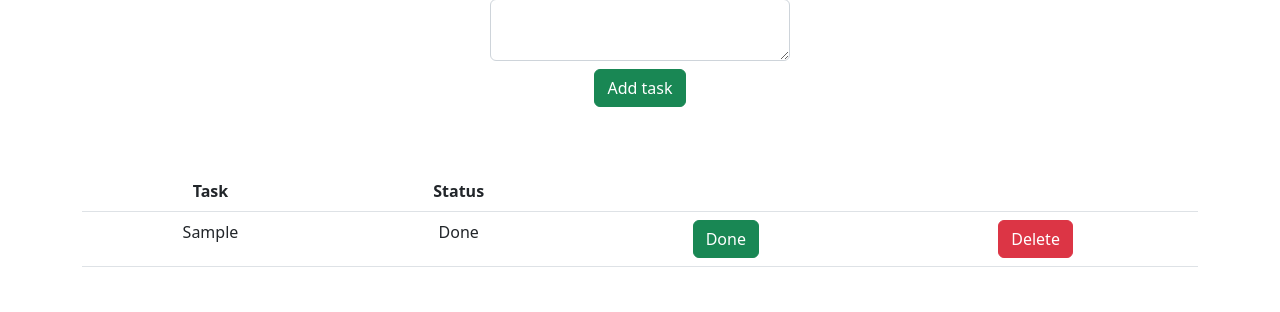
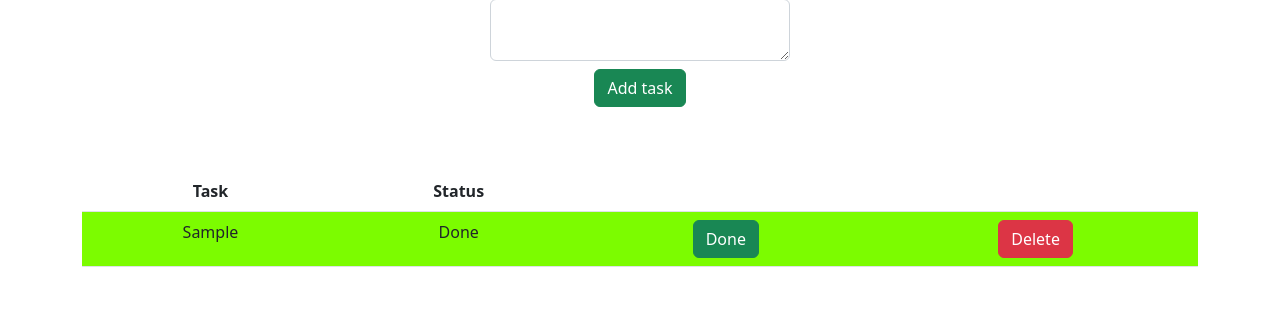
Before and after one commit to Snydi/TaskManager, a PHP site: page /pages/home.php in a window 1280 px wide; the page is wider, and only the part inside the window is pictured. Shown: the part 201-513 px from the top of that part. Run offline with PHP 8.4, Linux system fonts and the light colour scheme; the visitor is signed in with stand-in values (Sample User, id 1); tables that the repository leaves empty or names only in its code hold one stand-in row (values such as "Sample post").

Commit message:
Task now changes to color when it's done

```diff
--- a/pages/home.php
+++ b/pages/home.php
@@ -28,13 +28,17 @@ require_once "../logic/controller.php";
             </tr>
             </thead>
             <tbody>
-            <tr>
+
                 <?php
                 if(isset($tasks))
                 {
                     foreach ($tasks as $item )
                     {
-                        echo '<tr>';
+                        if ($item["status"] == "Done")
+                            {
+                                echo '<tr class = "taskComplete">';
+                            }
+                        else echo '<tr>';
                         echo '<td>' . htmlspecialchars($item["task"]) . '</td>';
                         echo '<td>' . htmlspecialchars($item["status"]) . '</td>';
                         echo '<td>' . '<a type="button"  class="btn btn-success" href ="?completeTaskId='. urlencode($item['id']).'">Done</a>' . '</td>';
@@ -43,7 +47,7 @@ require_once "../logic/controller.php";
                     }
                 }
                 ?>
-            </tr>
+
             </tbody>
         </table>
     </div>
--- a/style.css
+++ b/style.css
@@ -44,3 +44,7 @@ a:active { text-decoration: none; }
     margin:auto;
     max-width: 1200px;
 }
+.taskComplete{
+    background: lawngreen;
+
+}
```
